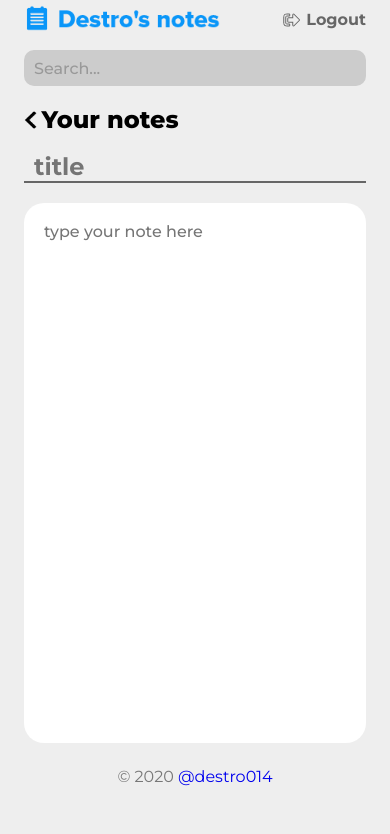
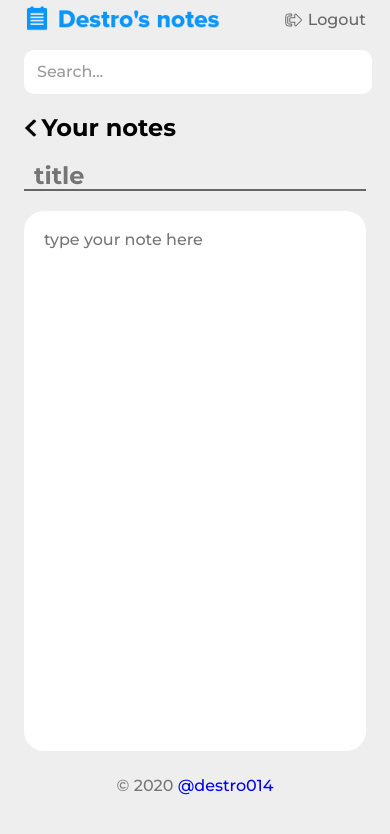
Before and after one commit to destro014/vue-notes, a Vue app: page /addnote in a window 390 px wide. Shown: the top 834 px of the page. Built offline with nearby package versions, Linux system fonts and the light colour scheme.

Commit message:
Update PWA updating

```diff
--- a/src/App.vue
+++ b/src/App.vue
@@ -1,6 +1,6 @@
 <template>
   <div id="app">
-    <Navbar @inputData="updateTerm" />
+    <Navbar @input-data="updateTerm" />
     <router-view :searchTerm="searchTerm" />
     <Footer />
   </div>
@@ -15,19 +15,37 @@ export default {
   name: "App",
   components: {
     Navbar,
-    Footer
+    Footer,
   },
   data() {
     return {
-      searchTerm: ""
+      searchTerm: "",
+      refreshing: false,
+      registration: null,
     };
   },
   methods: {
     updateTerm(variable) {
       this.searchTerm = variable;
-    }
+    },
+    refreshApp(e) {
+      this.registration = e.detail;
+      if (!this.registration || !this.registration.waiting) {
+        return;
+      }
+      this.registration.waiting.postMessage("skipWaiting");
+    },
   },
   created() {
+    document.addEventListener("swUpdated", this.refreshApp, { once: true });
+    if (navigator.serviceWorker) {
+      navigator.serviceWorker.addEventListener("controllerchange", () => {
+        if (this.refreshing) return;
+        console.log("refreshing refreshing refreshing");
+        this.refreshing = true;
+        window.location.reload();
+      });
+    }
     db.enablePersistence().catch(err => {
       if (err.code == "failed-precondition") {
         //multiple tab open
@@ -37,7 +55,7 @@ export default {
         console.log("persistence is not available");
       }
     });
-  }
+  },
 };
 </script>
 
--- a/src/assets/styles/main.scss
+++ b/src/assets/styles/main.scss
@@ -1,4 +1,4 @@
-@import url("https://fonts.googleapis.com/css?family=Montserrat:300,400,500,600,700,800,900&display=swap");
+@import url("https://fonts.googleapis.com/css?family=Montserrat:500,700&display=swap");
 
 body {
   padding: 0;
@@ -6,9 +6,8 @@ body {
   background: #eee;
   width: 100%;
   height: 100vh;
-  font-family: -apple-system, BlinkMacSystemFont, "Segoe UI", Roboto, Oxygen, Ubuntu, Cantarell, "Open Sans",
+  font-family: Montserrat, -apple-system, BlinkMacSystemFont, "Segoe UI", Roboto, Oxygen, Ubuntu, Cantarell, "Open Sans",
     "Helvetica Neue", sans-serif;
-  font-family: Montserrat;
 }
 
 .container {
@@ -25,7 +24,7 @@ a {
 }
 h2 {
   font-size: 32px;
-  font-weight: 800;
+  font-weight: 700;
 }
 .nav {
   height: auto;
@@ -40,22 +39,18 @@ h2 {
     width: auto;
   }
   .search {
-    height: 40px;
     width: 40%;
-    border-radius: 10px;
-    background: #ccc;
+    border-radius: 8px;
     position: relative;
-    // overflow: hidden;
     input {
-      border: none;
-      height: 40px;
+      border: 1px solid transparent;
       width: calc(100% - 20px);
-      background: transparent;
       margin: 0;
-      padding: 0 10px;
+      padding: 12px;
       border-radius: 10px;
       &:focus {
         outline: none;
+        border: 1px solid #0a96f8;
         box-shadow: 0px 12px 24px -10px rgba(0, 0, 0, 0.2);
       }
       &::placeholder {
@@ -67,12 +62,11 @@ h2 {
   .logout {
     width: auto;
     height: 40px;
-    /* background : red; */
     display: flex;
     align-items: center;
     span {
       margin-left: 5px;
-      font-weight: bold;
+      font-weight: 500;
       color: #666;
     }
   }
@@ -87,7 +81,7 @@ h2 {
     align-items: center;
     h2 {
       font-size: 32px;
-      font-weight: 800;
+      font-weight: 700;
     }
     .new-btn {
       color: #0a96f8 !important;
@@ -183,7 +177,7 @@ h2 {
     border-radius: 5px;
     color: white;
     text-transform: uppercase;
-    font-weight: 600;
+    font-weight: 500;
     font-size: 14px;
     cursor: default;
     display: none;
@@ -294,7 +288,7 @@ h2 {
     border-radius: 5px;
     color: white;
     text-transform: uppercase;
-    font-weight: 600;
+    font-weight: 500;
     font-size: 14px;
     cursor: default;
     display: none;
@@ -334,7 +328,7 @@ h2 {
     border-radius: 5px;
     color: rgb(198, 40, 40);
     text-transform: uppercase;
-    font-weight: 600;
+    font-weight: 500;
     font-size: 14px;
     border: 1px solid rgb(198, 40, 40);
     justify-self: flex-end;
@@ -421,15 +415,15 @@ h2 {
         color: rgb(198, 40, 40);
         background: rgb(251, 233, 231);
         justify-content: center;
-        align-items: flex-start;
+        align-items: center;
         margin-top: 30px;
         border-radius: 5px;
+        img {
+          margin-left: 8px;
+        }
         .danger {
           text-align: center;
           font-weight: 700;
-        }
-        img {
-          margin: 13px 10px 0 20px;
         }
       }
       .question {
@@ -532,10 +526,8 @@ h2 {
       width: 100%;
       flex-grow: 1;
       margin-top: 10px;
-      height: 36px;
       input {
         width: calc(100% - 20px);
-        height: 36px;
       }
     }
     .logout {
@@ -589,9 +581,6 @@ h2 {
       .delete-dialog {
         width: 80%;
         .alert {
-          img {
-            margin: 14px 0 0 10px;
-          }
           .danger {
             padding: 0 10px 0 0;
           }
--- a/src/components/Navbar.vue
+++ b/src/components/Navbar.vue
@@ -12,6 +12,7 @@
         placeholder="Search..."
         v-model="searchTerm"
         @keyup="submit"
+        autocomplete="off"
       />
     </div>
     <div class="logout">
@@ -29,15 +30,15 @@ export default {
 
   data() {
     return {
-      searchTerm: ""
+      searchTerm: "",
     };
   },
   methods: {
     submit() {
-      this.$emit("inputData", this.searchTerm.toLowerCase());
-      this.tempMessage = "";
-    }
-  }
+      this.$emit("input-data", this.searchTerm.toLowerCase());
+      // this.tempMessage = "";
+    },
+  },
 };
 </script>
 
--- a/src/registerServiceWorker.js
+++ b/src/registerServiceWorker.js
@@ -1,26 +1,33 @@
-/* eslint-disable no-console */
-
 import { register } from "register-service-worker";
 
 if (process.env.NODE_ENV === "production") {
   register(`${process.env.BASE_URL}service-worker.js`, {
     ready() {
-      console.log(
-        "App is being served from cache by a service worker.\n" +
-          "For more details, visit https://goo.gl/AFskqB"
-      );
+      // console.log("Service worker is active.");
     },
-    registered() {
-      console.log("Service worker has been registered.");
+    registered(registration) {
+      // console.log("Service worker has been registered.");
+
+      // Routinely check for app updates by testing for a new service worker.
+      setInterval(() => {
+        registration.update();
+      }, 1000 * 60 * 60); // hourly checks
     },
     cached() {
-      console.log("Content has been cached for offline use.");
+      // console.log("Content has been cached for offline use.");
     },
     updatefound() {
-      console.log("New content is downloading.");
+      // console.log("New content is downloading.");
     },
-    updated() {
+    updated(registration) {
       console.log("New content is available; please refresh.");
+
+      // Add a custom event and dispatch it.
+      // Used to display of a 'refresh' banner following a service worker update.
+      // Set the event payload to the service worker registration object.
+      document.dispatchEvent(
+        new CustomEvent("swUpdated", { detail: registration })
+      );
     },
     offline() {
       console.log(
--- a/src/views/Home.vue
+++ b/src/views/Home.vue
@@ -24,7 +24,8 @@
             {{ note.title }}
           </div>
           <div class="content">
-            <p>{{ note.content.slice(0, 50) }}</p>
+            <!-- <p>{{ note.content.slice(0, 50) }}</p> -->
+            <p>{{ snippet(note.content) }}</p>
           </div>
           <div class="last-edited">
             <div class="date">
@@ -52,7 +53,7 @@
 import db from "@/firebase/init";
 
 export default {
-  name: "Index",
+  name: "Home",
   props: ["searchTerm"],
   data() {
     return {
@@ -73,12 +74,20 @@ export default {
     db.collection("notes")
       .orderBy("time")
       .onSnapshot(snapshot => {
+        this.notes = [];
         snapshot.forEach(doc => {
           let note = doc.data();
           note.id = doc.id;
           this.notes.push(note);
         });
       });
+  },
+  methods: {
+    snippet(val) {
+      if (!val || typeof val != "string") return "";
+      val = val.slice(0, 50);
+      return val;
+    }
   }
 };
 </script>
--- a/src/views/Note.vue
+++ b/src/views/Note.vue
@@ -158,7 +158,7 @@ export default {
             this.updated = true;
             this.updateStatus = "Updated";
             setTimeout(() => {
-              this.$router.push({ name: "Index" });
+              this.$router.push({ name: "Home" });
             }, 500);
           })
           .catch(err => {
--- a/vue.config.js
+++ b/vue.config.js
@@ -1,11 +1,20 @@
 module.exports = {
   lintOnSave: false,
   pwa: {
-    name: "Destro Nores",
+    workboxPluginMode: "InjectManifest",
+    workboxOptions: {
+      swSrc: "./src/sw.js",
+      swDest: "service-worker.js"
+    },
+    name: "Destro Notes",
     themeColor: "#0a96f8",
-    msTileColor: "#000000",
+    backgroundColor: "#ffffff",
+    msTileColor: "#ffffff",
     appleMobileWebAppCapable: "yes",
-    appleMobileWebAppStatusBarStyle: "#0a96f8"
+    appleMobileWebAppStatusBarStyle: "#0a96f8",
+    manifestOptions: {
+      background_color: "#ffffff"
+    }
   },
   chainWebpack: config => {
     config.plugin("html").tap(args => {
```
Also changed, not shown: src/sw.js (added, +24 -0 lines), 1 other file (tests, documents, lock files or other folders).
